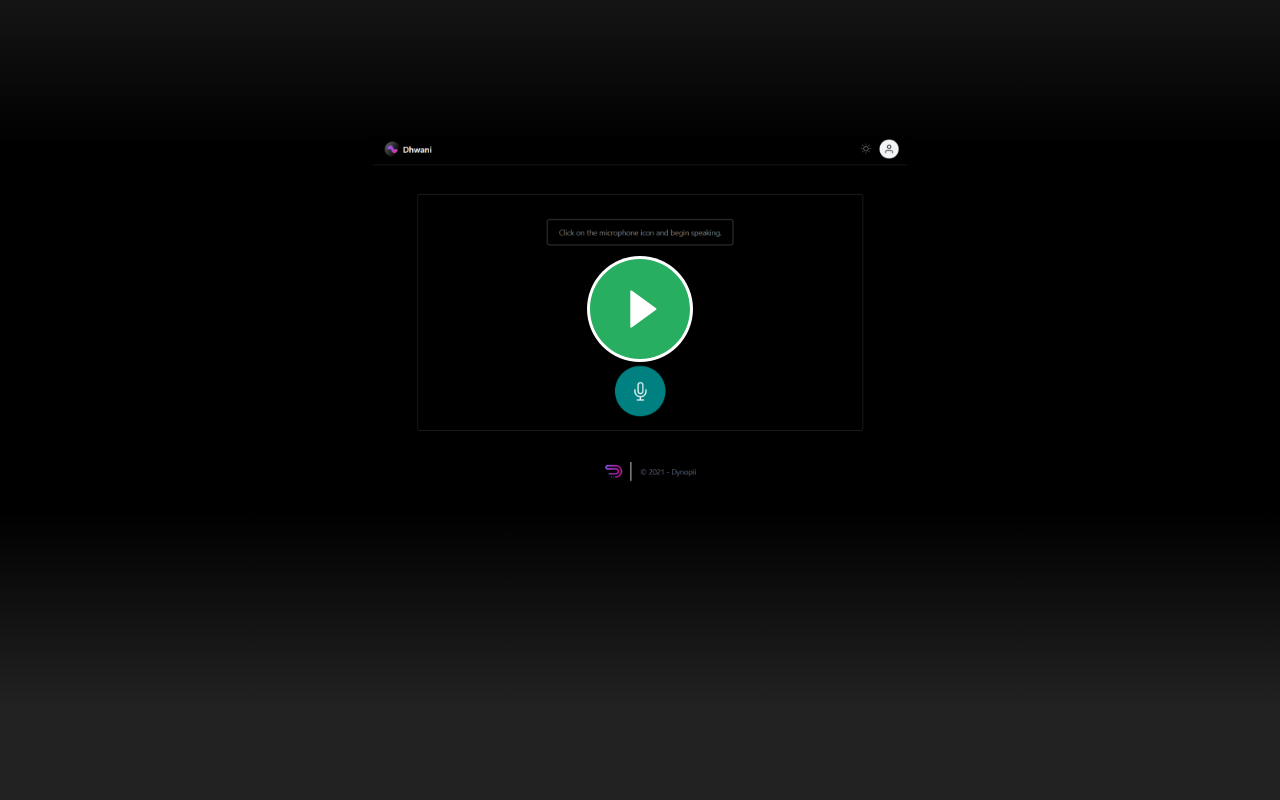
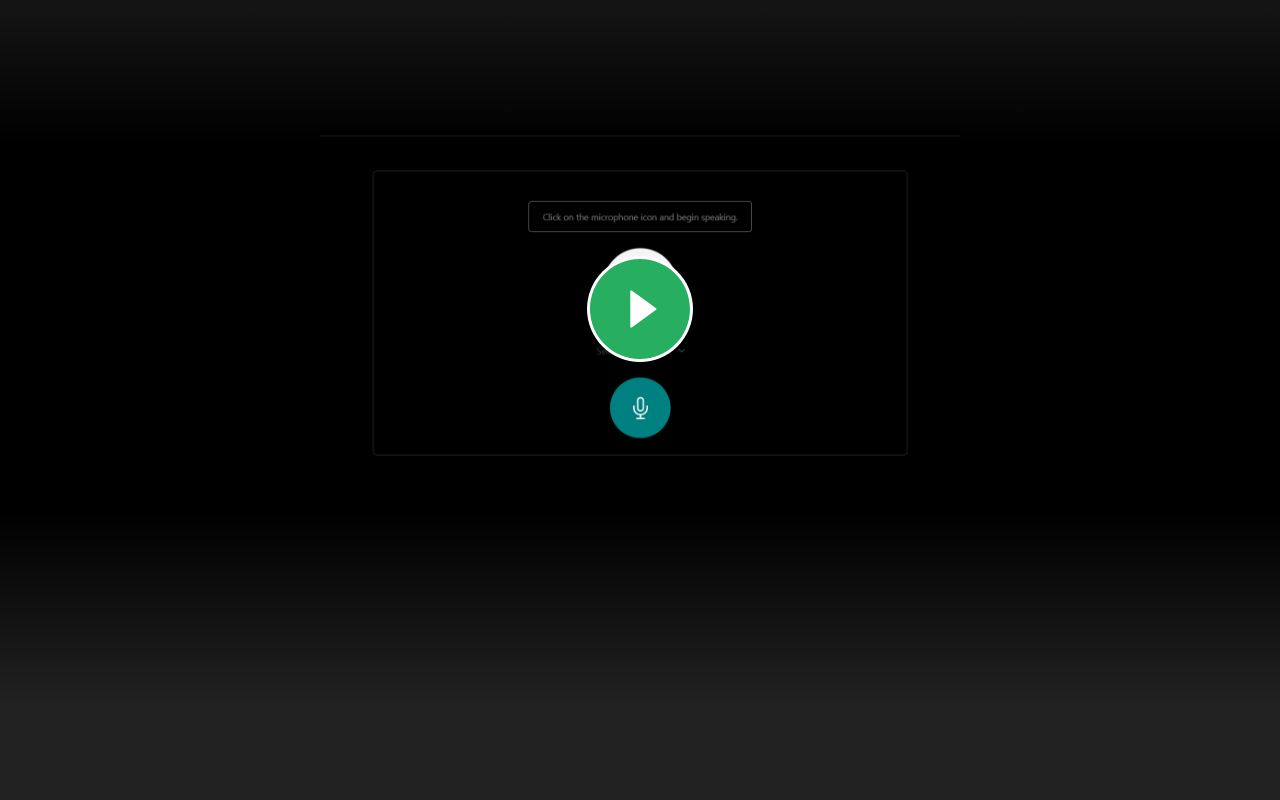
Before and after one commit to dynopii/dynopii.github.io, a Next.js app: page /products/dhwani in a window 1280 px wide. Shown: the part 1820-2620 px from the top of the page. Built offline with nearby package versions, Linux system fonts and the light colour scheme.

Commit message:
Added Video

```diff
--- a/components/screens/products-dhwani/Pricing.tsx
+++ b/components/screens/products-dhwani/Pricing.tsx
@@ -19,7 +19,7 @@ export const Pricing: React.FC<Props> = () => {
                 ))}
             </div>
             <div className='flex items-center justify-center mt-40 mb-70'>
-                <Button title={'contact sales'} />
+            <a href='mailto:hello@dynopii.com'><Button title={'contact sales'} /></a>
             </div>
         </div>
     )
--- a/package.json
+++ b/package.json
@@ -14,11 +14,13 @@
     "react": "17.0.2",
     "react-dom": "17.0.2",
     "react-icons": "^4.2.0",
+    "react-player": "^2.9.0",
     "sass": "^1.39.0",
     "yup": "^0.32.9"
   },
   "devDependencies": {
     "@types/react": "17.0.19",
+    "@types/react-dom": "^17.0.9",
     "autoprefixer": "^10.3.4",
     "eslint": "7.32.0",
     "eslint-config-next": "11.1.2",
--- a/pages/products/dhwani.tsx
+++ b/pages/products/dhwani.tsx
@@ -14,6 +14,8 @@ import { FaSlack } from 'react-icons/fa';
 import { FaDiscord } from 'react-icons/fa';
 import { ZoomSVG } from '../../components/SVGs';
 import { Pricing } from '../../components/screens/products-dhwani/Pricing';
+import ReactPlayer from 'react-player'
+
 interface Props {
 
 }
@@ -50,14 +52,16 @@ const Dhwani: React.FC<Props> = () => {
 
         {/* Demo Section */}
         <div className='min-h-screen flex items-center justify-center relative' style={{ background: `linear-gradient(180deg, #222222 0%, #000000 29.5%, #000000 75.33%, #222222 100%)` }}>
-          <div className='w-5/12'>
+          {/* <div className='w-5/12'>
             <img src='/images/dhwani-demo.png' className='w-full h-full object-cover' alt='Dhwani Demo' />
           </div>
           <div className='absolute inset-0 flex items-center justify-center'>
             <a href='https://www.youtube.com/watch?v=P-chJcva8ME' target='_blank' rel='noreferrer'>
               <PlayButton />
             </a>
-          </div>
+          </div> */}
+          <ReactPlayer controls light='/images/dhwani-demo.png' url='/videos/dhwani-demo.mp4' playIcon={<PlayButton />} />
+
         </div>
 
         <div className='mx-auto md:px-30' style={{ maxWidth: '1200px' }}>
```
Also changed, not shown: 2 other files (tests, documents, lock files or other folders).
